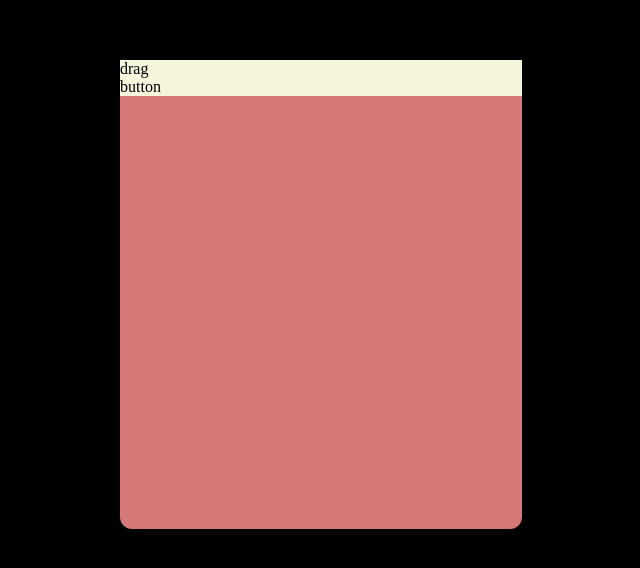
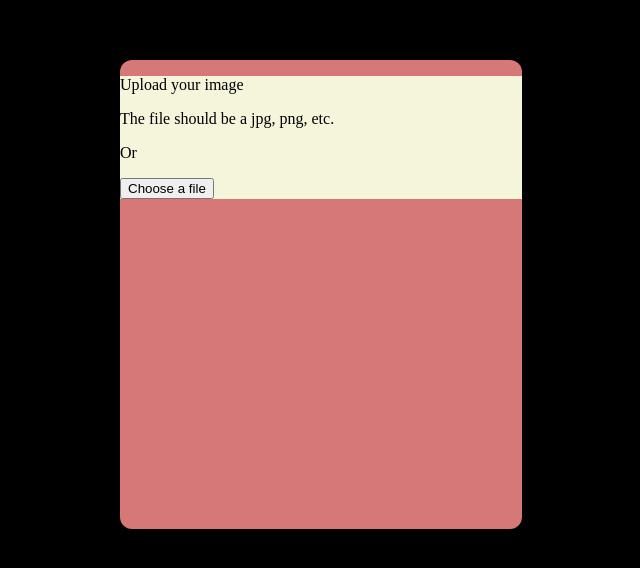
Before and after one commit to gerveloper/image-uploader-master, a plain HTML site: page index.html in a window 1280 px wide. Shown: the part 106-674 px from the top of the page, without its empty margins (319-959 px from the left). Drawn offline with Linux system fonts and the light colour scheme.

Commit message:
updated html structure

```diff
--- a/index.html
+++ b/index.html
@@ -5,12 +5,28 @@
   <meta name="viewport" content="width=device-width, initial-scale=1.0">
   <title>Image uploader master</title>
   <link rel="stylesheet" href="styles.css">
+  <link rel="preconnect" href="https://fonts.googleapis.com">
+  <link rel="preconnect" href="https://fonts.gstatic.com" crossorigin>
+  <link href="https://fonts.googleapis.com/css2?family=Poppins:wght@500&display=swap" rel="stylesheet">
+  <link rel="preconnect" href="https://fonts.googleapis.com">
+  <link rel="preconnect" href="https://fonts.gstatic.com" crossorigin>
+  <link href="https://fonts.googleapis.com/css2?family=Noto+Sans:wght@500&display=swap" rel="stylesheet">
 </head>
 <body>
   <div id="main">
     <div id="innerframe">
-      <div id="draganddrop">drag</div>
-      <div id="button">button</div>
+      <div id="title">
+        <p>Upload your image</p>
+      </div>
+      <div id="subtitle">
+        <p>The file should be a jpg, png, etc.</p>
+      </div>
+      <div id="draganddrop"></div>
+      <div id="or">
+        <p>Or</p>
+      </div>
+      <!-- <div id="button">button</div> -->
+      <button>Choose a file</button>
     </div>
   </div>
 
```
